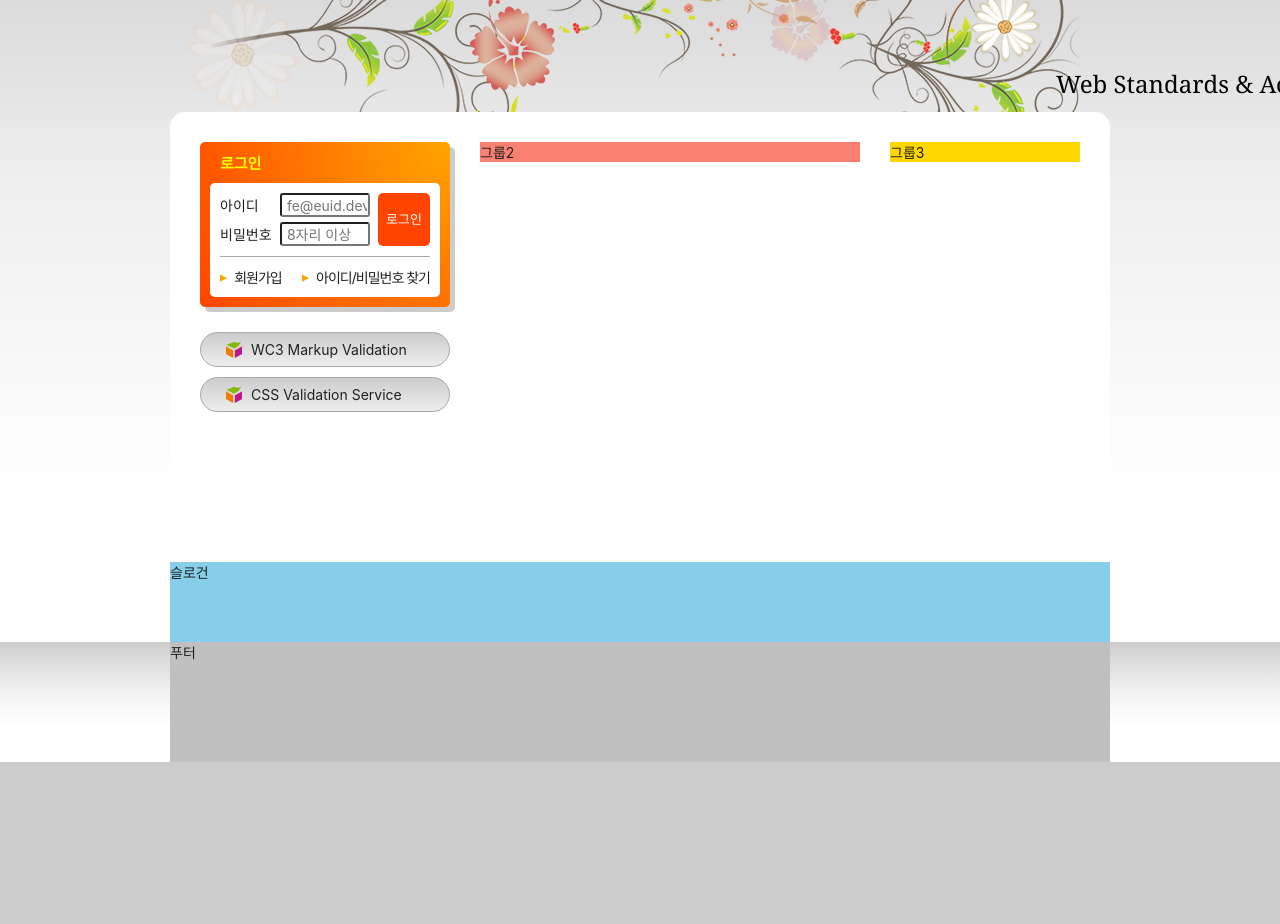
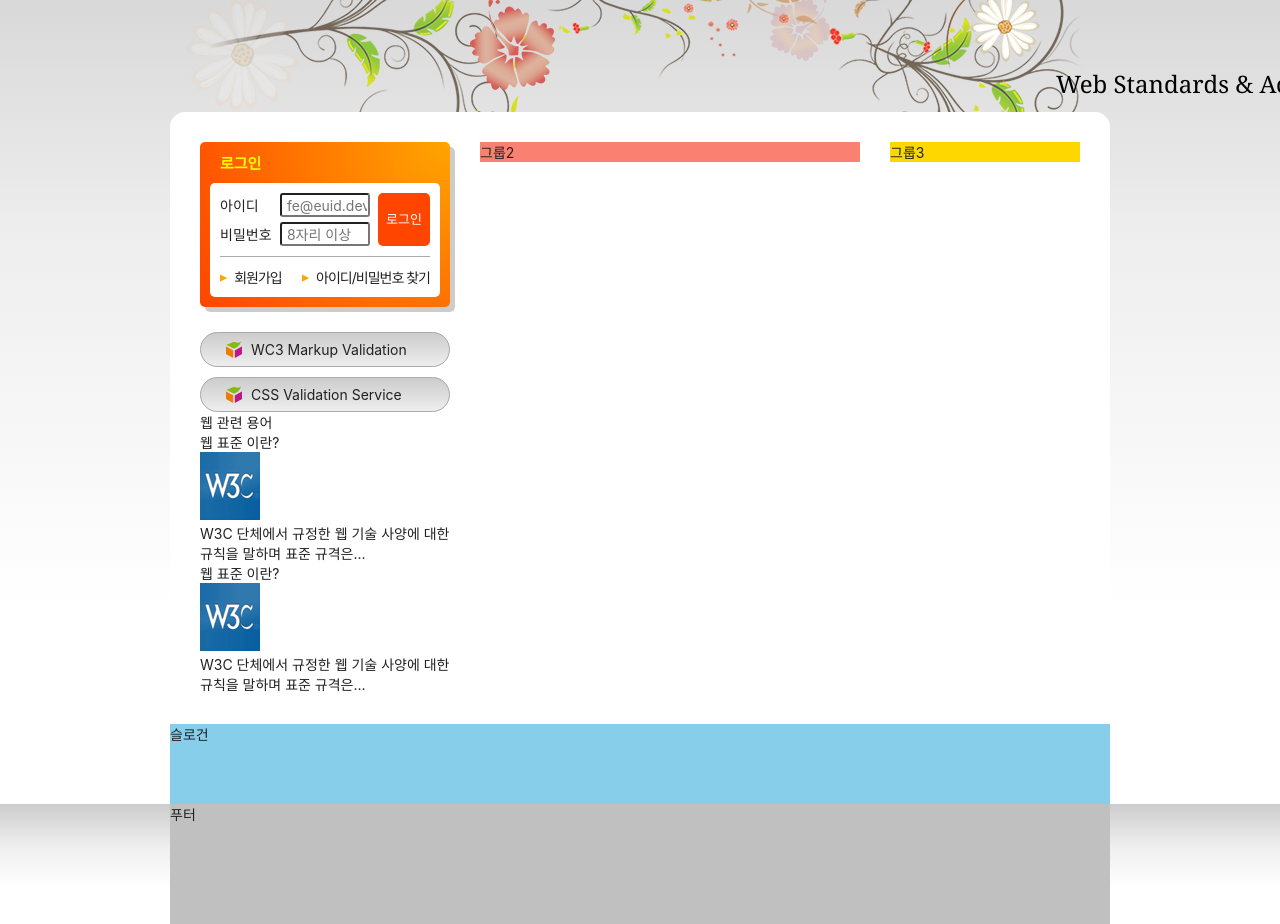
Before and after one commit to luvdo0112/HTML5, a plain HTML site: page index.html in a window 1280 px wide. Shown: the part 135-1059 px from the top of the page. Before the commit the page ends 897 px from the top, so only its background shows below. Drawn offline with Linux system fonts and the light colour scheme; a web font is replaced by a local one.

Commit message:
웹 관련 용어 마크업

```diff
--- a/index.html
+++ b/index.html
@@ -169,6 +169,29 @@
           </a>
         </li>
       </ul>
+      <section class="term">
+        <h2 class="term-title">웹 관련 용어</h2>
+        <dl class="term-list">
+          <div>
+            <dt class="term-list-subject">웹 표준 이란?</dt>
+            <dd class="term-list-thumbnail">
+              <img src="./assets/web_standards.gif" alt="W3C 로고" />
+            </dd>
+            <dd class="term-list-brief">
+              W3C 단체에서 규정한 웹 기술 사양에 대한 규칙을 말하며 표준 규격은...
+            </dd>
+          </div>
+          <div class="cross">
+            <dt class="term-list-subject">웹 표준 이란?</dt>
+            <dd class="term-list-thumbnail">
+              <img src="./assets/web_standards.gif" alt="W3C 로고" />
+            </dd>
+            <dd class="term-list-brief">
+              W3C 단체에서 규정한 웹 기술 사양에 대한 규칙을 말하며 표준 규격은...
+            </dd>
+          </div>
+        </dl>
+      </section>
     </div>
     <div class="group group2">그룹2</div>
     <div class="group group3">그룹3</div>
--- a/styles/style.css
+++ b/styles/style.css
@@ -379,7 +379,6 @@
 
 /* 유효성 검사 배너 */
 .validation-list {
-  /* background-color: yellow; */
   margin-top: 25px;
 }
 
```
